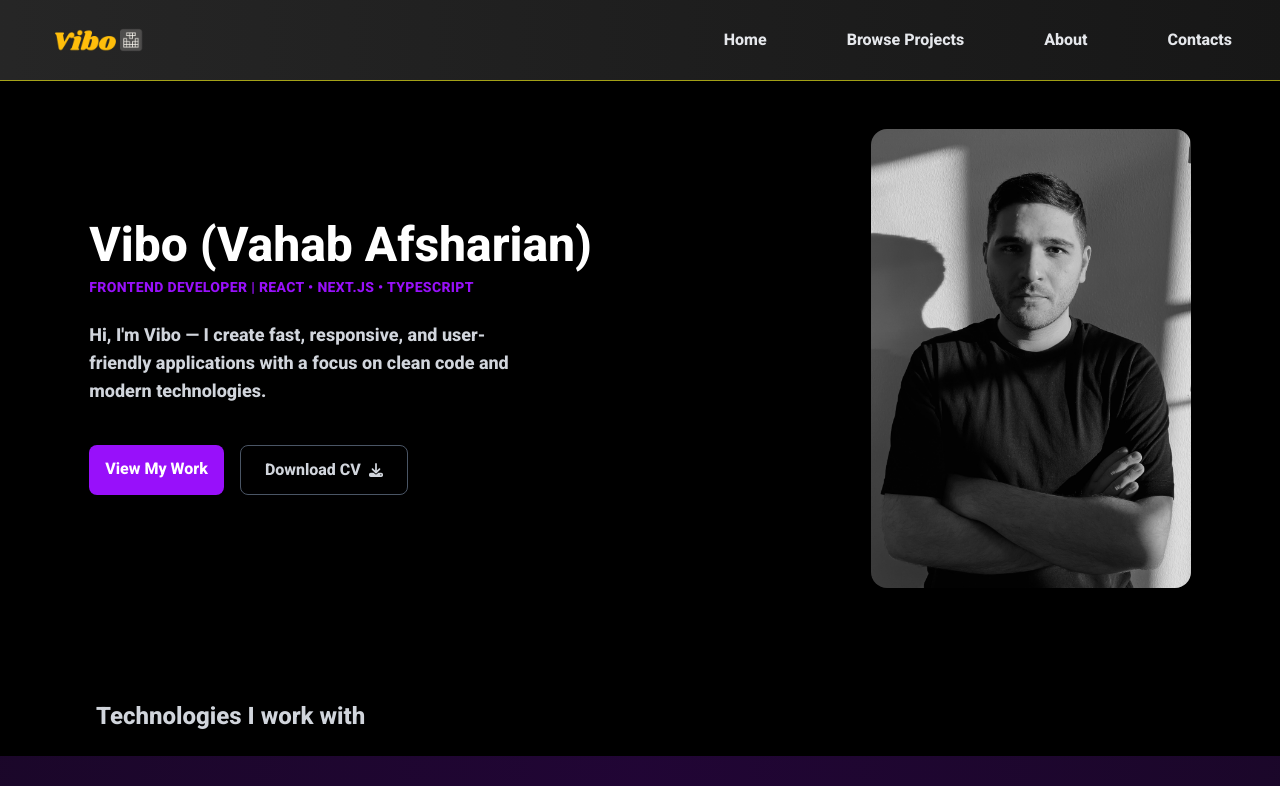
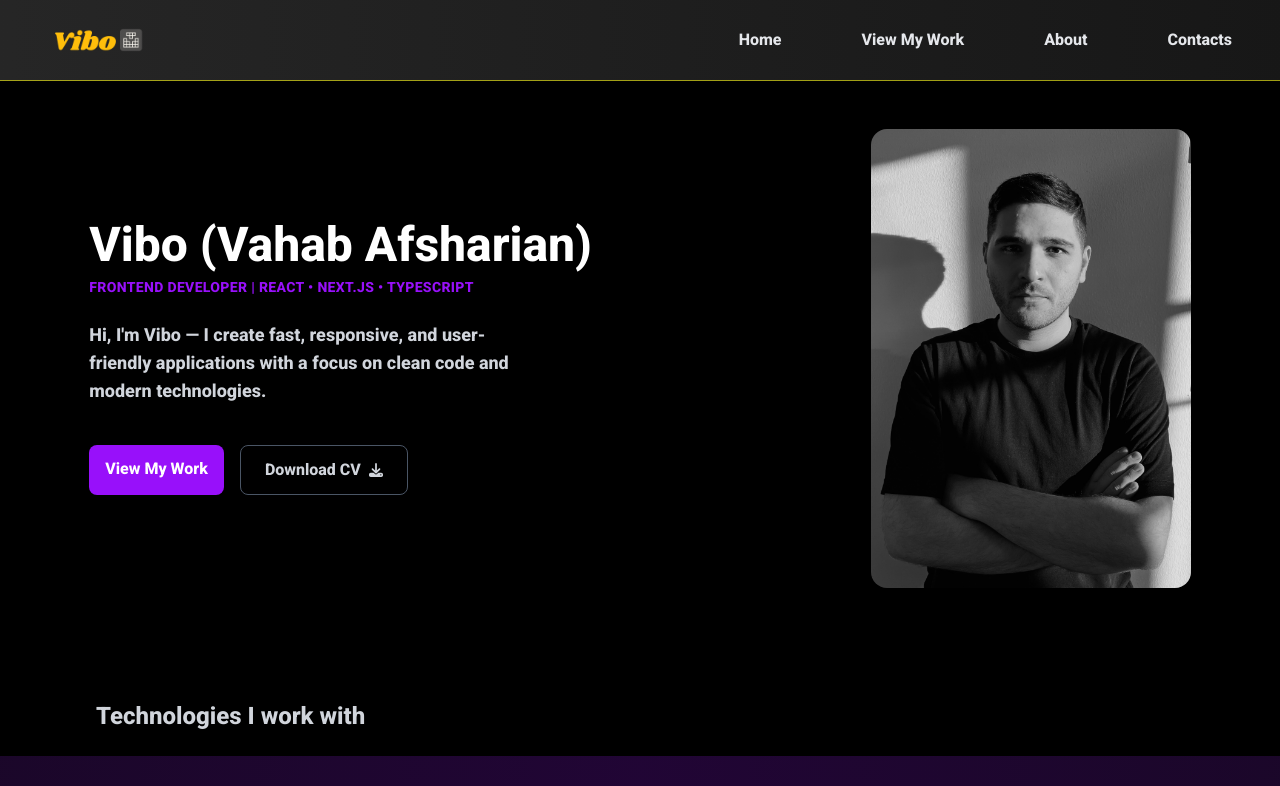
Before and after one commit to viboverse/my-personal-portfolio, a Next.js app: page / in a window 1280 px wide. Shown: the top 786 px of the page. Built offline with nearby package versions, Linux system fonts and the light colour scheme.

Commit message:
fix: Update link text in MainHeader from 'Browse Projects' to 'View My Work' for clarity

```diff
--- a/src/components/MainHeader.tsx
+++ b/src/components/MainHeader.tsx
@@ -34,7 +34,7 @@ export default function MainHeader() {
                   href="/projects"
                   className="group hover:text-old-gold-400 relative px-4 py-2 text-gray-200 transition-all duration-300"
                >
-                  Browse Projects
+                  View My Work
                   <span className="bg-old-gold-400 absolute bottom-0 left-0 h-0.5 w-0 transition-all duration-300 group-hover:w-full" />
                </Link>
                <Link
```
